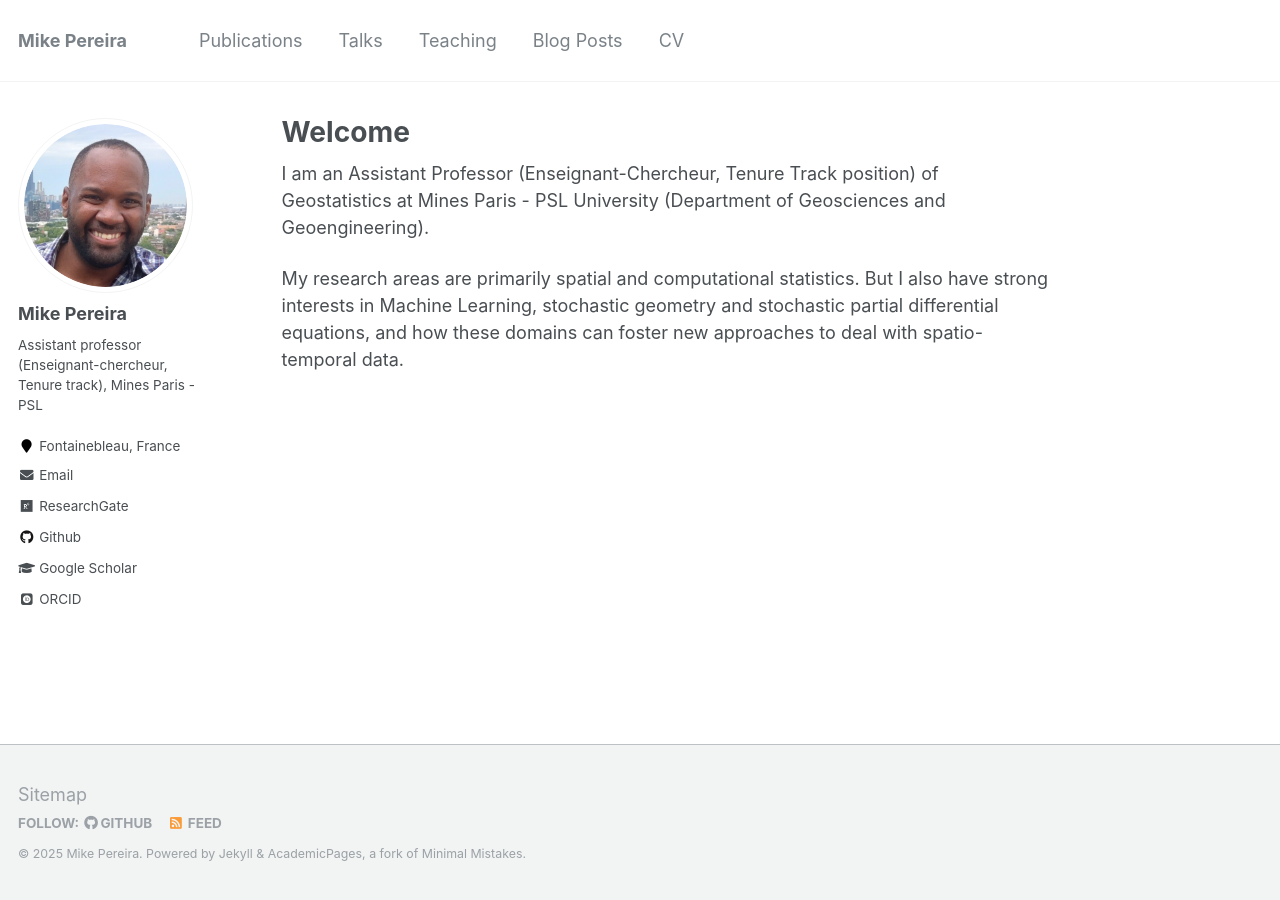
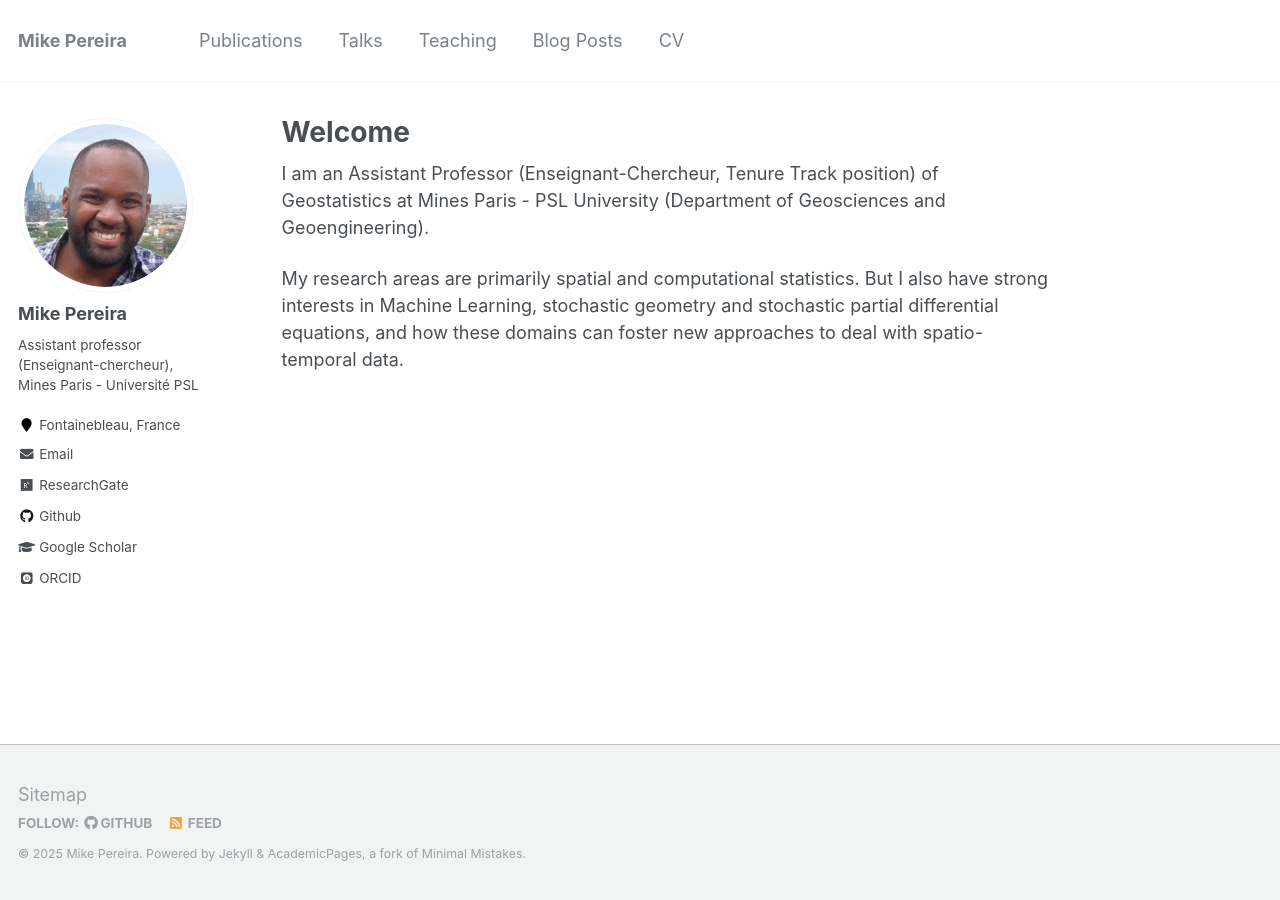
Before and after one commit to mike-pereira/mike-pereira.github.io, a Jekyll site: the page built from _pages/about.md, in a window 1280 px wide. Built offline with Jekyll 4.4.1, drawn with Linux system fonts in a browser that asks for light colours; some web fonts are replaced.

```diff
--- a/_config.yml
+++ b/_config.yml
@@ -82,7 +82,7 @@ analytics:
 author:
   name             : "Mike Pereira"
   avatar           : "mike.png"
-  bio              : "Assistant professor (Enseignant-chercheur, Tenure track), Mines Paris - PSL"
+  bio              : "Assistant professor (Enseignant-chercheur), Mines Paris - Université PSL"
   location         : "Fontainebleau, France"
   employer         :
   pubmed           :
```
Also changed, not shown: _pages/SpatialStats.md (added, +9 -0 lines), _pages/publications.md (+4 -3 lines), 1 other file.
